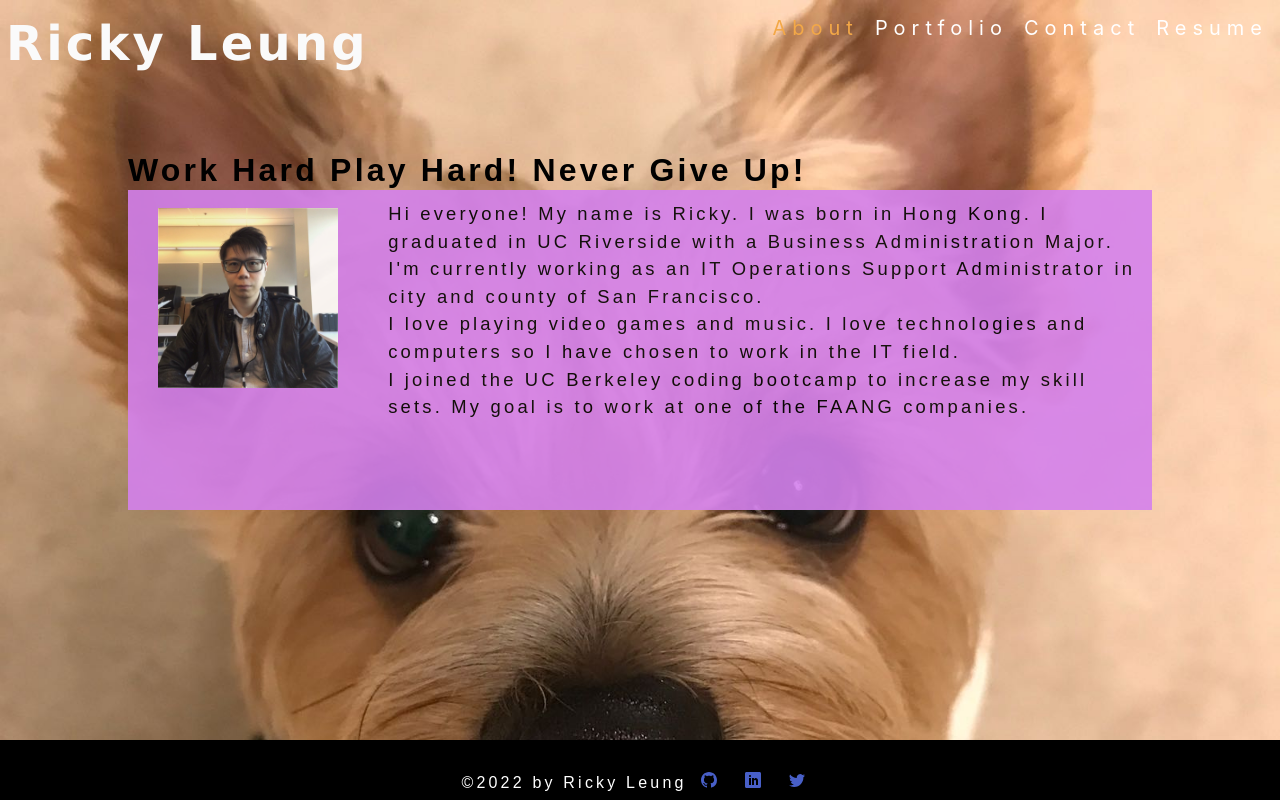
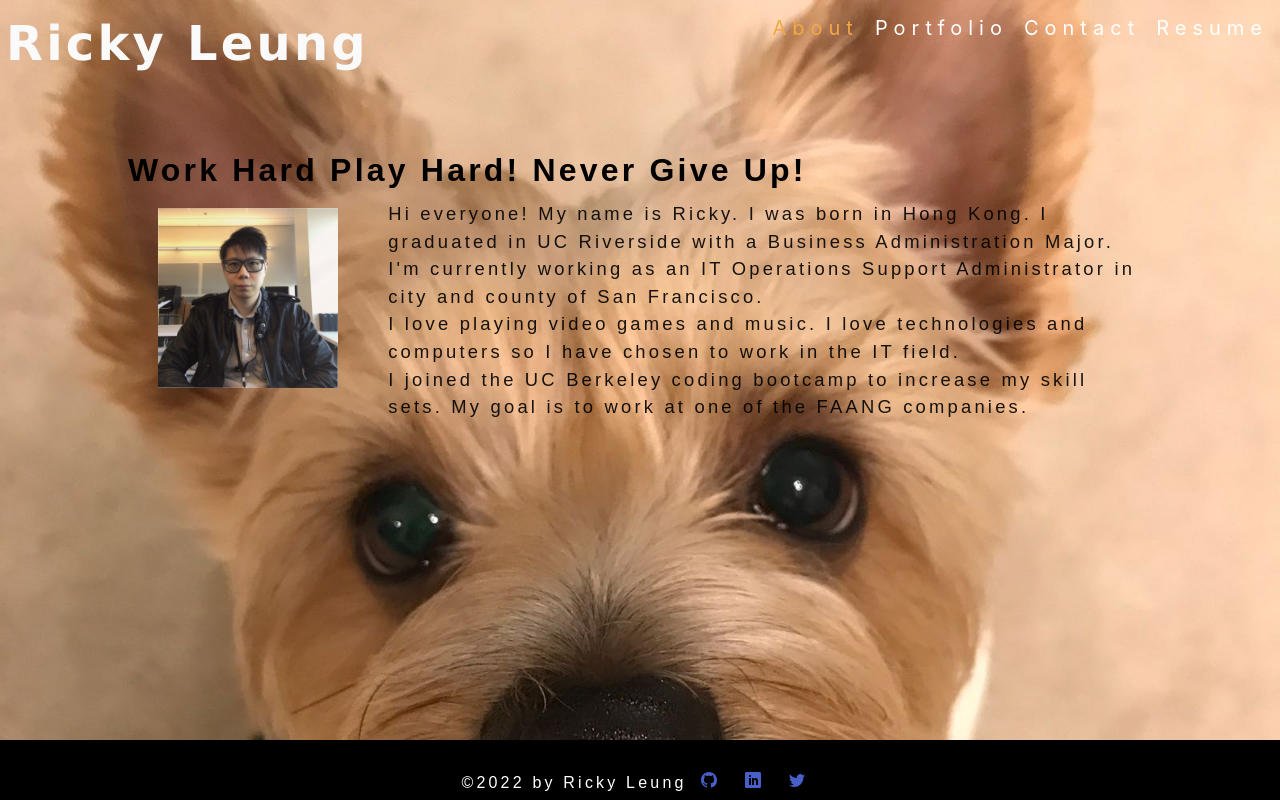
Before and after one commit to ricky0320/portfolio2022, a React (Create React App) app: page / in a window 1280 px wide. Built offline with nearby package versions, Linux system fonts and the light colour scheme.

Commit message:
updated pictures

```diff
--- a/src/components/PortfolioList/index.js
+++ b/src/components/PortfolioList/index.js
@@ -42,7 +42,7 @@ const PortfolioList = ({tech}) => {
       tech: "Front-End",
       description: "Weather tracker app.",
       link: "https://ricky0320.github.io/weather-tracker/",
-      git: "https://github.com/kcheykim/work-day-scheduler.git"
+      git: "https://github.com/ricky0320/weather-tracker.git"
     },
     {
       name: "Work Day Scheduler",
--- a/src/index.css
+++ b/src/index.css
@@ -1,5 +1,5 @@
-html, body, #app, #app>div {
-  height: 100%
+html {
+  height:max-content;
 }
 
 main {
@@ -25,6 +25,7 @@ main {
   --spacing-one: calc(1rem * 0.5);
   --spacing-two: calc(1rem);
   --spacing-five: calc(2.5rem);
+  background-color: inherit;
 }
 
 body {
@@ -338,7 +339,6 @@ a {
 }
 
 #sideByside {
-background-color: rgb(212, 129, 237);
 opacity: 90%;
 justify-content: center;
 flex-wrap: wrap;
```
Also changed, not shown: src/assets/images/me/my-image.JPG (deleted).
